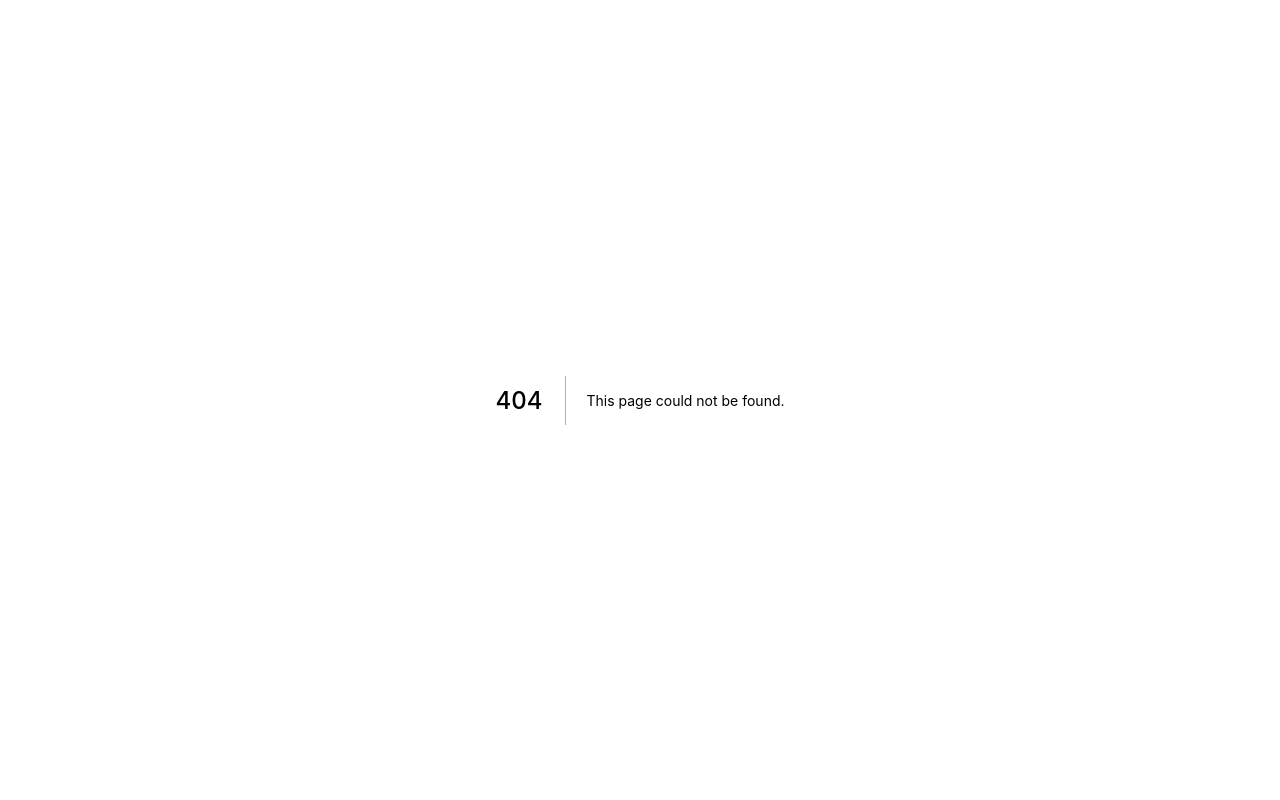
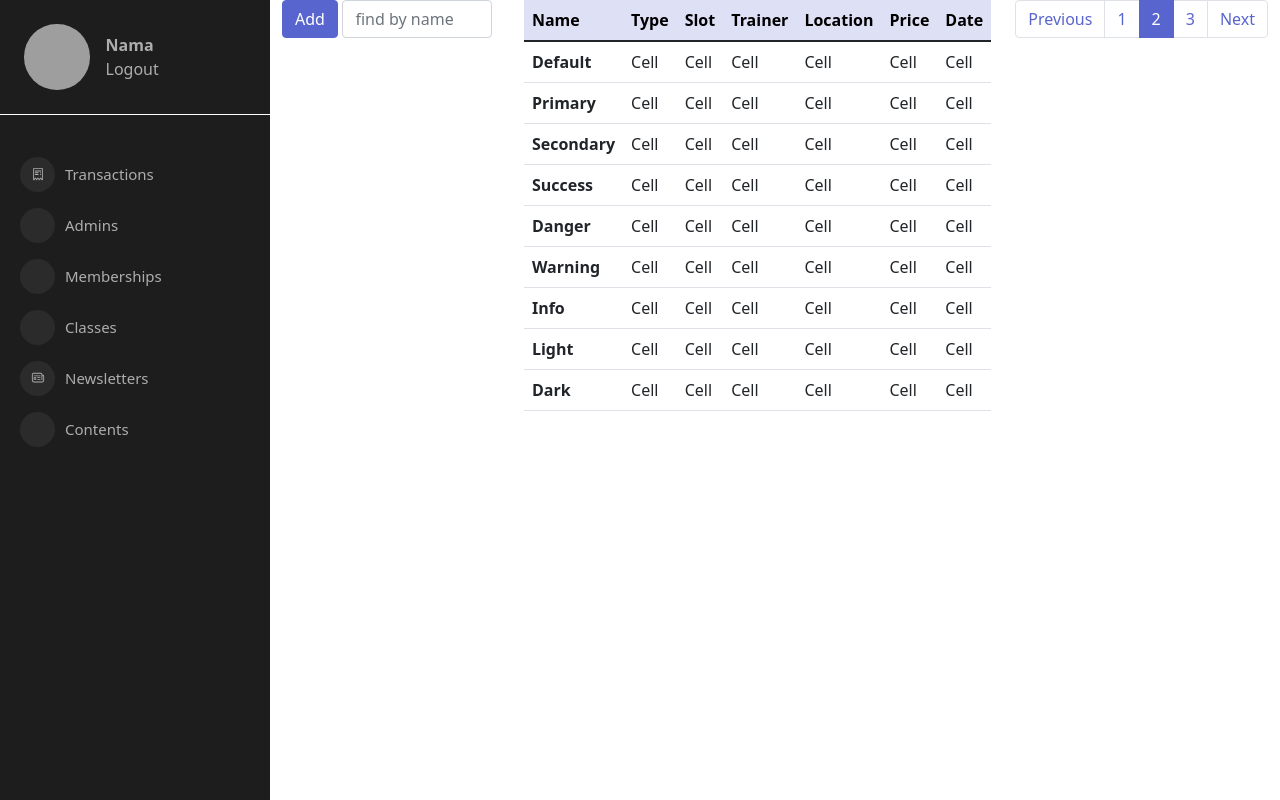
Before and after one commit to mugeki/gym-membership-admin-FE, a Next.js app: page /classes in a window 1280 px wide. Before the commit this address had no page. Built offline with nearby package versions, Linux system fonts and the light colour scheme; grey boxes are pictures that could not be loaded; some icons are missing.

Commit message:
baru gambaran table

```diff
--- a/package.json
+++ b/package.json
@@ -9,6 +9,7 @@
   },
   "dependencies": {
     "bootstrap": "^5.1.3",
+    "mdb-ui-kit": "^3.10.1",
     "next": "12.0.7",
     "react": "17.0.2",
     "react-bootstrap": "^2.1.0",
--- /dev/null
+++ b/pages/classes/index.js
@@ -0,0 +1,210 @@
+import Layout from "../../components/Layout";
+import { Table, Form, FormControl,Button, Row, Col , Pagination} from "react-bootstrap";
+import * as mdb from 'mdb-ui-kit'
+import { Input } from 'mdb-ui-kit'
+
+export default function Classes() {
+	return (
+    <Layout>
+      <div className="container-fluid">
+             <Row>
+               <Col xs={3}>
+           <Button href="/form" variant="primary" >Add</Button>
+           </Col>
+           <Col>
+         <Form className="d-flex" >
+             <FormControl
+               type="search"
+               placeholder="find by name"
+               className="me-2"
+               aria-label="Search"
+             />
+           </Form>
+           </Col>
+           </Row>
+           </div>
+
+<div className="container-fluid">
+<table class="table">
+  <thead class="table-primary">
+    <tr>
+      <th scope="col">Name</th>
+      <th scope="col">Type</th>
+      <th scope="col">Slot</th>
+      <th scope="col">Trainer</th>
+      <th scope="col">Location</th>
+      <th scope="col">Price</th>
+      <th scope="col">Date</th>
+    </tr>
+  </thead>
+  <tbody>
+    <tr>
+      <th scope="row">Default</th>
+      <td>Cell</td>
+      <td>Cell</td>
+      <td>Cell</td>
+      <td>Cell</td>
+      <td>Cell</td>
+      <td>Cell</td>
+    </tr>
+
+    <tr class="">
+      <th scope="row">Primary</th>
+      <td>Cell</td>
+      <td>Cell</td>
+      <td>Cell</td>
+      <td>Cell</td>
+      <td>Cell</td>
+      <td>Cell</td>
+    </tr>
+    <tr class="">
+      <th scope="row">Secondary</th>
+      <td>Cell</td>
+      <td>Cell</td>
+      <td>Cell</td>
+      <td>Cell</td>
+      <td>Cell</td>
+      <td>Cell</td>
+    </tr>
+    <tr class="">
+      <th scope="row">Success</th>
+      <td>Cell</td>
+      <td>Cell</td>
+      <td>Cell</td>
+      <td>Cell</td>
+      <td>Cell</td>
+      <td>Cell</td>
+    </tr>
+    <tr class="">
+      <th scope="row">Danger</th>
+      <td>Cell</td>
+      <td>Cell</td>
+      <td>Cell</td>
+      <td>Cell</td>
+      <td>Cell</td>
+      <td>Cell</td>
+    </tr>
+    <tr class="">
+      <th scope="row">Warning</th>
+      <td>Cell</td>
+      <td>Cell</td>
+      <td>Cell</td>
+      <td>Cell</td>
+      <td>Cell</td>
+      <td>Cell</td>
+    </tr>
+    <tr class="">
+      <th scope="row">Info</th>
+      <td>Cell</td>
+      <td>Cell</td>
+      <td>Cell</td>
+      <td>Cell</td>
+      <td>Cell</td>
+      <td>Cell</td>
+    </tr>
+    <tr class="">
+      <th scope="row">Light</th>
+      <td>Cell</td>
+      <td>Cell</td>
+      <td>Cell</td>
+      <td>Cell</td>
+      <td>Cell</td>
+      <td>Cell</td>
+    </tr>
+    <tr class="">
+      <th scope="row">Dark</th>
+      <td>Cell</td>
+      <td>Cell</td>
+      <td>Cell</td>
+      <td>Cell</td>
+      <td>Cell</td>
+      <td>Cell</td>
+    </tr>
+  </tbody>
+</table>
+</div>
+
+<div className="container-fluid">
+<nav aria-label="...">
+  <ul class="pagination justify-content-end">
+    <li class="page-item">
+      <a class="page-link">Previous</a>
+    </li>
+    <li class="page-item"><a class="page-link" href="#">1</a></li>
+    <li class="page-item active" aria-current="page">
+      <a class="page-link" href="#">2 <span class="visually-hidden">(current)</span></a>
+    </li>
+    <li class="page-item"><a class="page-link" href="#">3</a></li>
+    <li class="page-item">
+      <a class="page-link" href="#">Next</a>
+    </li>
+  </ul>
+</nav>
+</div>
+</Layout>
+  )
+  }
+
+
+
+
+
+// import Layout from "../../components/Layout";
+// import { Table, Form, FormControl,Button, Row, Col , Pagination} from "react-bootstrap";
+
+// export default function Classes(props) {
+//   const {handler} = props
+// 	return (
+// 		<Layout>
+// 			<div>
+//         <Row>
+//           <Col xs={3}>
+//       <Button href="/form" variant="primary" >Add</Button>
+//       </Col>
+//       <Col>
+//     <Form className="d-flex" >
+//         <FormControl
+//           type="search"
+//           placeholder="find by name"
+//           className="me-2"
+//           aria-label="Search"
+//           oneChange={handler}
+//         />
+//       </Form>
+//       </Col>
+//       </Row>
+
+// 			<Table hover responsive variant="">
+//   <thead>
+//     <tr >
+//       <th>Name</th>
+//       <th>Type</th>
+//       <th>Slot</th>
+//       <th>Trainer</th>
+//       <th>Location</th>
+//       <th>Price</th>
+//       <th>Date</th>
+//     </tr>
+//   </thead>
+//   <tbody>
+//     <tr>
+//       {/* <td>Mark</td>
+//       <td>Otto</td>
+//       <td>@mdo</td> */}
+//     </tr>
+//     <tr>
+//       {/* <td>Jacob</td>
+//       <td>Thornton</td>
+//       <td>@fat</td> */}
+//     </tr>
+//     <tr>
+//       {/* <td >Larry the Bird</td>
+//       <td>@twitter</td>
+//       <td>@twitter</td> */}
+//     </tr>
+//   </tbody>
+// </Table>
+// 			</div>
+// 		</Layout>
+// 	);
+// }
```
Also changed, not shown: pages/classes/add.js (added, +25 -0 lines), 1 other file (tests, documents, lock files or other folders).
